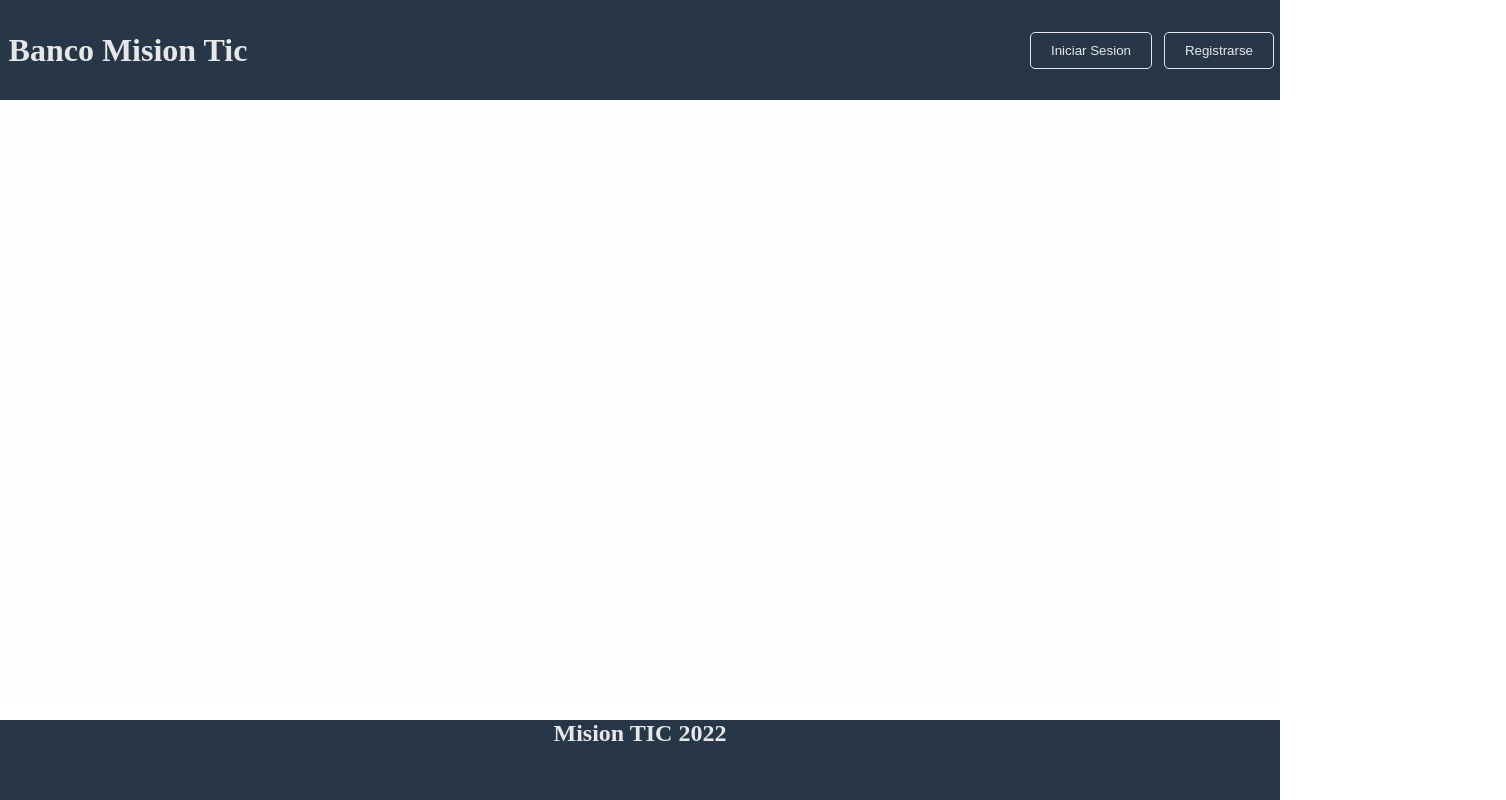
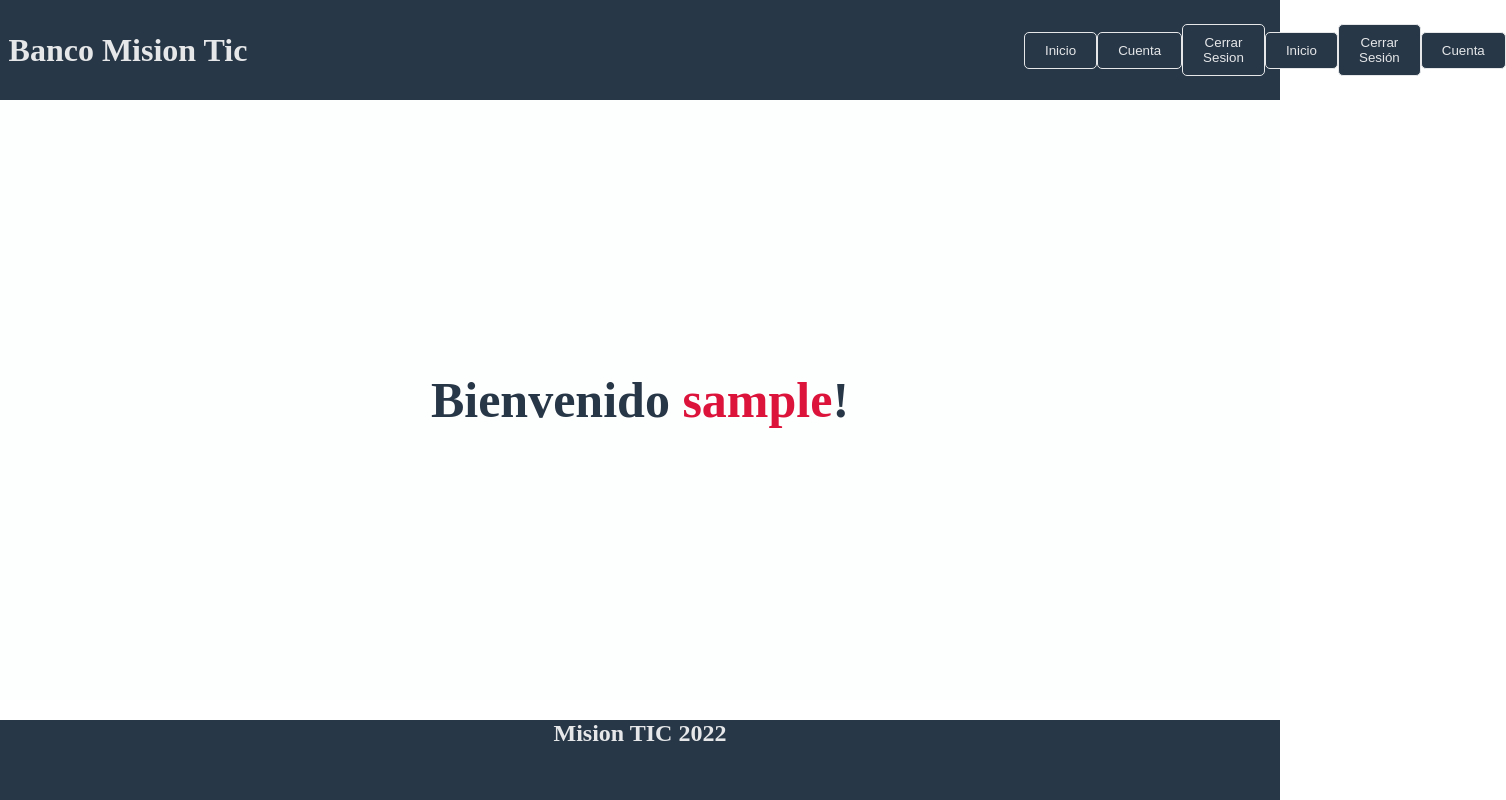
Before and after one commit to PsicoOrganization/bank-frontend, a Vue app: page /user/home in a window 1280 px wide. Shown: the top 800 px of the page, 1506 px wide, since content can reach past the window. Built offline with nearby package versions, Linux system fonts and the light colour scheme; sample sign-in values are in the browser's storage.

Commit message:
add components home and account

```diff
--- a/package.json
+++ b/package.json
@@ -9,6 +9,7 @@
   "dependencies": {
     "axios": "^0.27.2",
     "core-js": "^3.8.3",
+    "jwt-decode": "^3.1.2",
     "vue": "^3.2.13",
     "vue-router": "^4.0.3"
   },
--- a/src/App.vue
+++ b/src/App.vue
@@ -8,13 +8,18 @@
       <button v-if="is_auth">Cerrar Sesion</button>
       <button v-if="!is_auth" v-on:click="loadLogIn">Iniciar Sesion</button>
       <button v-if="!is_auth" v-on:click="loadSignUp">Registrarse</button>
+      <button v-if="is_auth" v-on:click="loadHome"> Inicio </button>
+      <button v-if="is_auth" v-on:click="logOut"> Cerrar Sesión </button>
+      <button v-if="is_auth" v-on:click="loadAccount"> Cuenta </button>
     </nav>
   </div>
 
   <div class="main-component">
     <router-view
       v-on:completedLogIn="completedLogIn"
-      v-on:completedSignUp="completedSignUp">
+      v-on:completedSignUp="completedSignUp"
+      v-on:logOut="logOut"
+    >
       </router-view>
   </div>
 
@@ -31,12 +36,18 @@ export default {
   name:'App',
 
   data: function(){
-
+      return{
+        is_auth: false
+      }
   },
   methods: {
       verifyAuth: function(){
+        this.is_auth = localStorage.getItem("isAuth") || false;
+
         if (this.is_auth == false) {
-          this.$router.push({name: "logIn"})
+          this.$router.push({name: "logIn"});
+        }else{
+          this.$router.push({name: "home"});
         }
       },
 
@@ -48,12 +59,32 @@ export default {
         this.$router.push({name: "signUp"})
       },
 
+      loadHome: function() {
+        this.$router.push({name: "home"});
+      },
+
+      loadAccount: function(){
+        this.$router.push({name: "account"});
+      },
+
+      logOut: function(){
+        localStorage.clear();
+        alert("Sesion Cerrada")
+        this.verifyAuth();
+      },
+
       completedLogIn: function(data) {
-
+          localStorage.setItem("isAuth",true);
+          localStorage.setItem("username",data.username);
+          localStorage.setItem("token_access",data.token_access);
+          localStorage.setItem("token_refresh",data.token_refresh);
+          alert("Autenticacion Exitosa");
+          this.verifyAuth();
       },
 
       completedSignUp: function(data) {
-
+        alert("Registro Exitoso");
+        this.completedLogIn(data);
       },
 
   },
--- /dev/null
+++ b/src/components/Account.vue
@@ -0,0 +1,61 @@
+<template>
+    <div v-if="loaded" class="information">
+        <h1>Informacion de su cuenta</h1>
+        <h2>Nombre: <span>{{name}}</span></h2>
+        <h2>Saldo" <span>{{balance}} COP</span></h2>
+        <h2>Correo electronico: <span>{{email}}</span></h2>
+    </div>
+</template>
+<script>
+import jwt_decode from "jwt-decode";
+import axios from "axios";
+
+export default {
+    name: "account"    ,
+
+    data: function(){
+        return{
+            name: "",
+            email: "",
+            balance: 0,
+            loaded: false,
+        }
+    },
+    methods: {
+        getData: async function(){
+            if(localStorage.getItem("token_access") === null || localStorage.getItem("token_refresh") === null){
+                this.$emit('logOut');
+                return;
+            }
+            await this.verifyToken();
+
+            let token = localStorage.getItem("token_access");
+            let userId = jwt_decode(token).user_id.toString();
+
+            axios.get(`https://bank-be-c4g3.herokuapp.com/user/${userId}`, {headers: {'Authorizacion': `Bearer ${token}`}}).then((result) => {
+                this.name = result.data.name;
+                this.email = result.data.email;
+                this.balance = result.data.account.balance;
+                this.loaded = true;
+            }).catch(() => {
+                this.$emit('logOut')
+            });
+        }
+    },
+
+    verifyToken: function(){
+        return axios.post('https://bank-be-c4g3.herokuapp.com/refresh/', {refresh: localStorage.getItem("token_refresh")}, {headers: {}})
+        .then((result) => {
+            localStorage.setItem("token_access",result.data.access);
+        }).catch((err) => {
+            this.$emit('logOut');
+        });
+    },
+    created: async function() {
+        this.getData();
+    },
+}
+</script>
+<style>
+
+</style>
--- /dev/null
+++ b/src/components/Home.vue
@@ -0,0 +1,36 @@
+<template>
+    <div class="greetings">
+        <h1>Bienvenido <span>{{username}}</span>!</h1>
+    </div>
+</template>
+<script>
+export default {
+    data: function(){
+        return{
+            username: localStorage.getItem('username') || "none"
+        }
+    }
+}
+</script>
+<style >
+    .greetings{
+        margin: 0;
+        padding: 0%;
+        height: 100%;
+        width: 100%;
+
+        display: flex;
+        justify-content: center;
+        align-items: center;
+    }
+
+    .greetings h1{
+        font-size: 50px;
+        color: #283747;
+    }
+
+    .greetings span{
+        color: crimson;
+        font-weight: bold;
+    }
+</style>
--- a/src/router.js
+++ b/src/router.js
@@ -3,6 +3,8 @@ import App from './App.vue'
 
 import LogIn from './components/LogIn.vue'
 import SignUp from './components/SignUp.vue'
+import Home from './components/Home.vue'
+import Account from './components/Account.vue'
 
 const routes = [
   {
@@ -20,11 +22,21 @@ const routes = [
     name: 'signUp',
     component: SignUp
   },
+  {
+    path: '/user/home',
+    name: 'home',
+    component: Home
+  },
+  {
+    path: '/user/account',
+    name: 'account',
+    component: Account
+  },
 ]
 
 const router = createRouter({
   history: createWebHistory(),
-  routes
+  routes,
 })
 
 export default router
```
Also changed, not shown: 1 other file (tests, documents, lock files or other folders).
